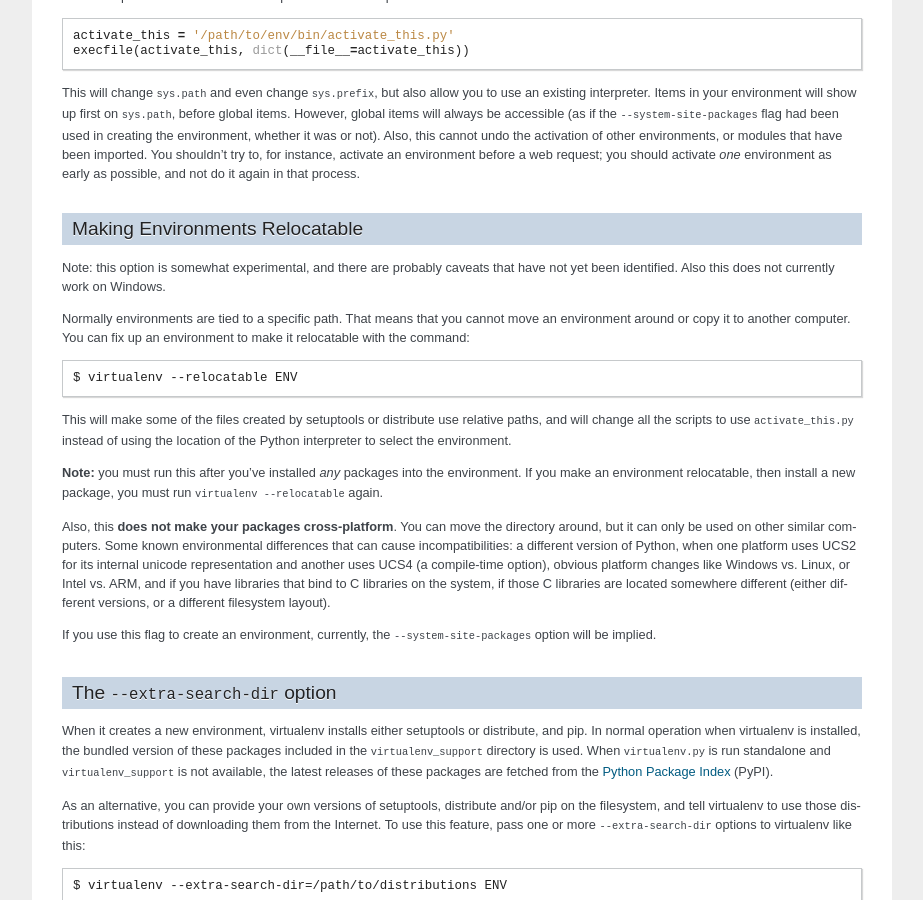
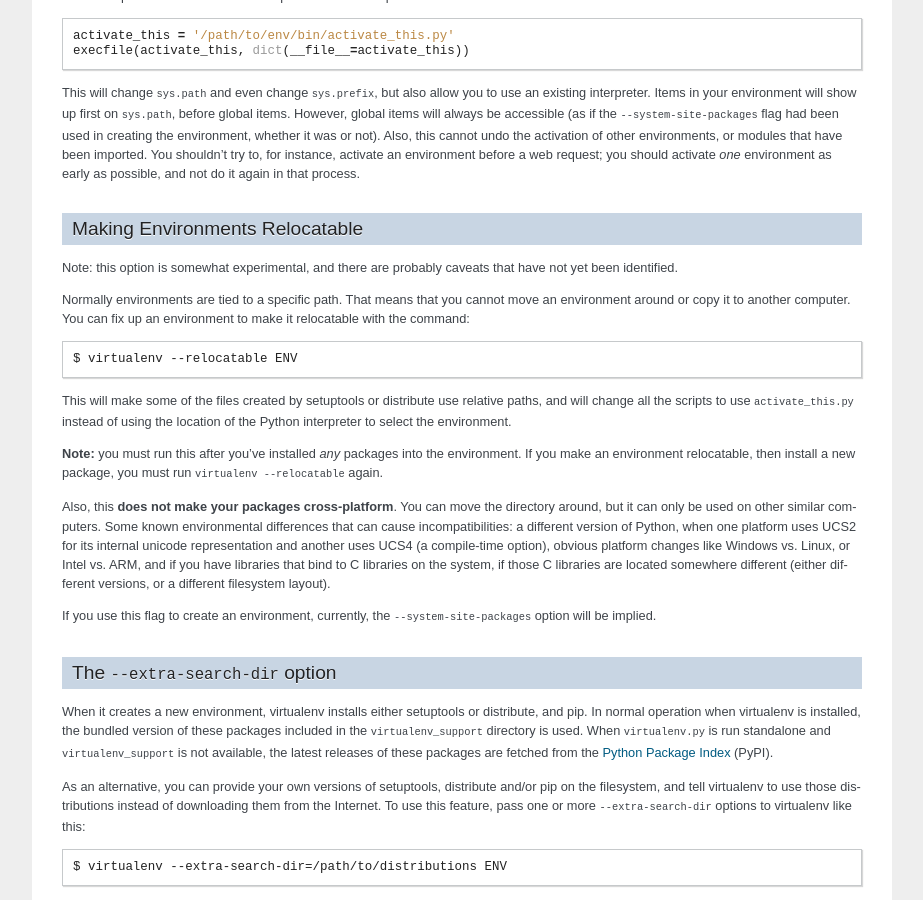
Before and after one commit to pypa/virtualenv, a Sphinx documentation site: the page built from docs/index.rst, in a window 1280 px wide and 900 px high, scrolled down 5332 px. Shown: the whole window, without its empty margins (198-1121 px from the left). Built offline with Sphinx 7.4.7, drawn with Linux system fonts in a browser that asks for light colours.

Commit message:
remove "Also this does not currently work on Windows" from doc

```diff
--- a/docs/index.rst
+++ b/docs/index.rst
@@ -403,8 +403,7 @@ Making Environments Relocatable
 -------------------------------
 
 Note: this option is somewhat experimental, and there are probably
-caveats that have not yet been identified.  Also this does not
-currently work on Windows.
+caveats that have not yet been identified.
 
 Normally environments are tied to a specific path.  That means that
 you cannot move an environment around or copy it to another computer.
```
